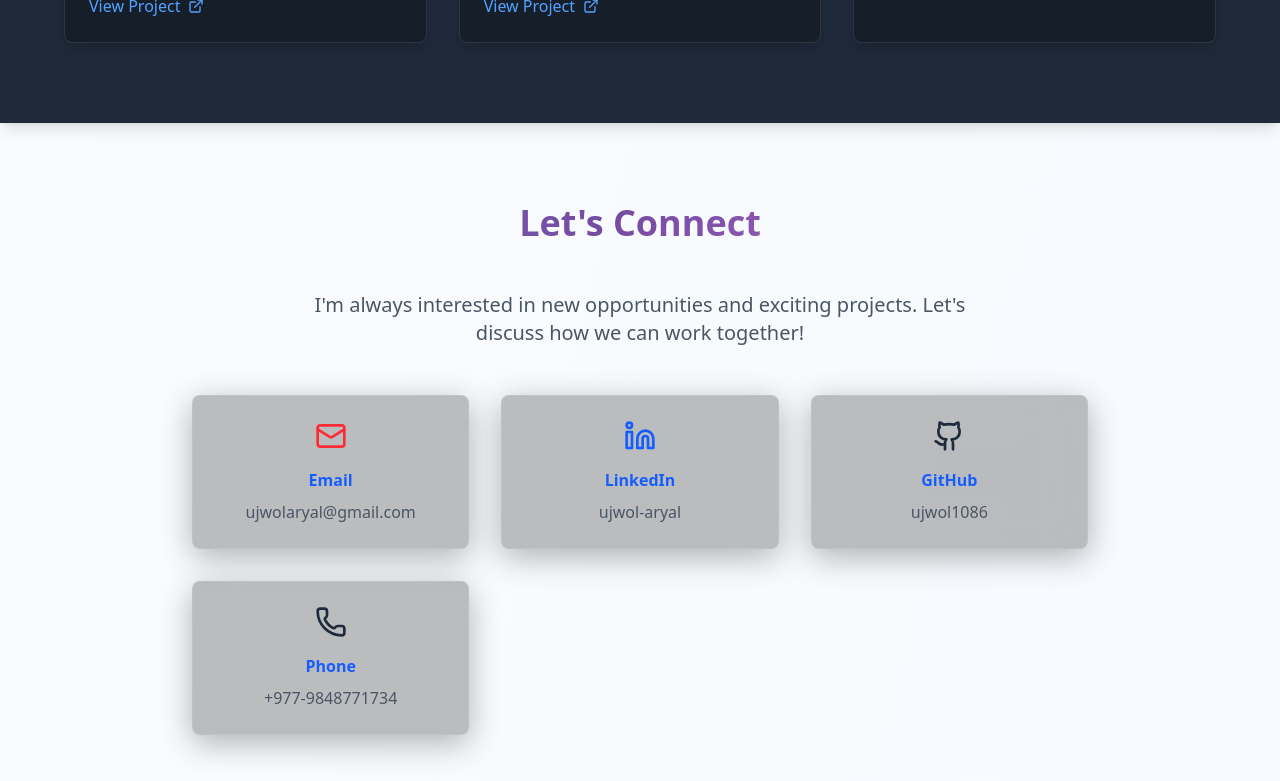
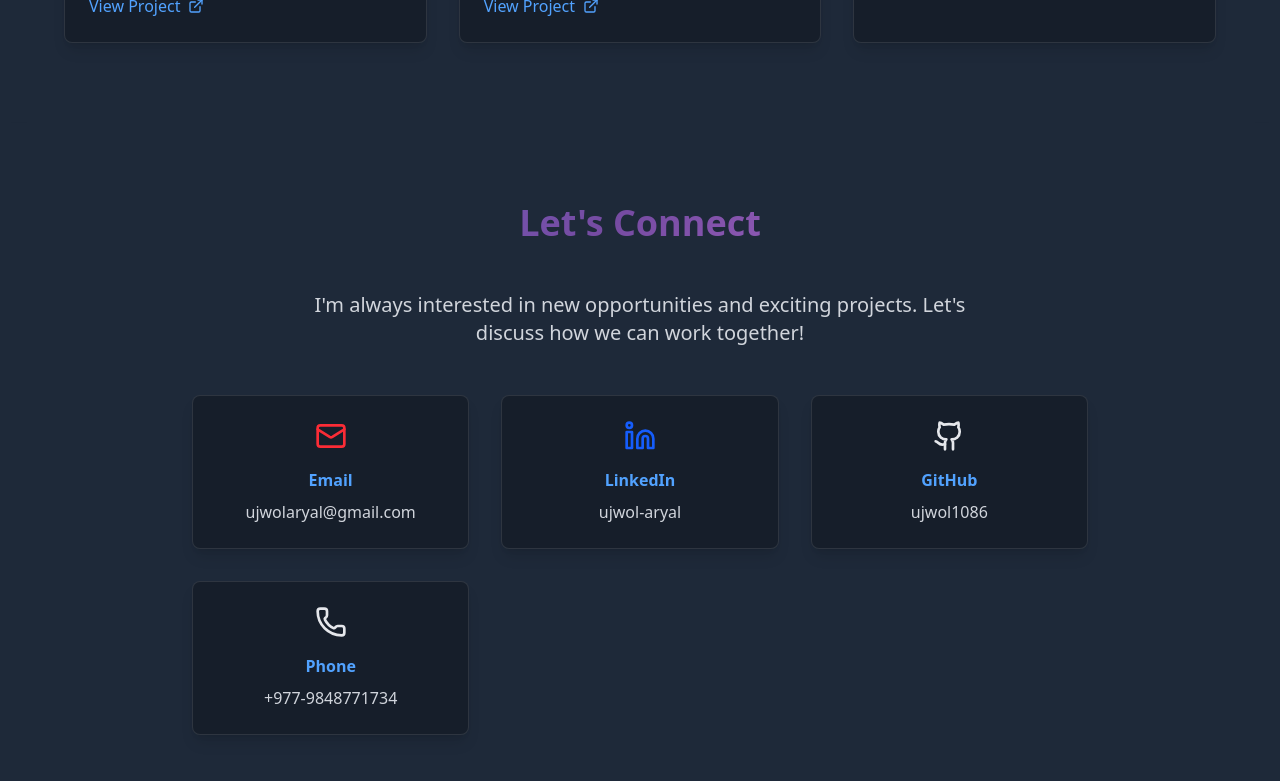
Before and after one commit to Ujwol1086/ujwol-portfolio, a React (Vite) app: page / in a window 1280 px wide. Shown: the part 3880-4661 px from the top of the page. Built offline with nearby package versions, Linux system fonts and the light colour scheme.

Commit message:
Contact component to support dark mode styling by utilizing isDarkMode prop from App component

```diff
--- a/src/App.jsx
+++ b/src/App.jsx
@@ -81,7 +81,7 @@ function App() {
 
         <Projects isDarkMode={isDarkMode} />
 
-        <Contact />
+        <Contact isDarkMode={isDarkMode} />
 
         <Footer />
 
--- a/src/components/Contact.jsx
+++ b/src/components/Contact.jsx
@@ -3,7 +3,7 @@ import { Mail, Linkedin, Github, Download, Phone } from "lucide-react";
 import Section from "./Section";
 import SectionTitle from "./SectionTitle";
 
-const Contact = () => {
+const Contact = ({ isDarkMode }) => {
   const fadeInUp = {
     initial: { opacity: 0, y: 60 },
     animate: { opacity: 1, y: 0 },
@@ -27,13 +27,13 @@ const Contact = () => {
   return (
     <Section
       id="contact"
-      className="py-20 px-4 bg-white/50 dark:bg-gray-800/50"
+      className={`py-20 px-4 relative ${isDarkMode ? 'bg-gray-800 !bg-gray-800' : 'bg-white !bg-white'} shadow-lg`}
     >
       <div className="max-w-4xl mx-auto text-center">
         <SectionTitle>Let's Connect</SectionTitle>
 
         <motion.p
-          className="text-xl text-gray-600 dark:text-gray-300 mb-12 max-w-2xl mx-auto"
+          className={`text-xl mb-12 max-w-2xl mx-auto ${isDarkMode ? 'text-gray-300' : 'text-gray-600'}`}
           {...fadeInUp}
         >
           I'm always interested in new opportunities and exciting projects.
@@ -67,14 +67,14 @@ const Contact = () => {
               title: "GitHub",
               value: "ujwol1086",
               href: "https://github.com/ujwol1086",
-              color: "text-gray-800 dark:text-gray-200",
+              color: isDarkMode ? "text-gray-200" : "text-gray-800",
             },
             {
               icon: Phone,
               title: "Phone",
               value: "+977-9848771734",
               href: "tel:+977-9848771734",
-              color: "text-gray-800 dark:text-gray-200",
+              color: isDarkMode ? "text-gray-200" : "text-gray-800",
             },
           ].map((contact, index) => (
             <motion.a
@@ -82,17 +82,21 @@ const Contact = () => {
               href={contact.href}
               target="_blank"
               rel="noopener noreferrer"
-              className="glass p-6 rounded-lg hover:shadow-lg transition-all duration-300 block cursor-pointer"
+              className={`p-6 rounded-lg hover:shadow-lg transition-all duration-300 block cursor-pointer ${
+                isDarkMode
+                  ? 'bg-black/25 backdrop-blur-20 border border-white/10 shadow-lg'
+                  : 'bg-white/15 backdrop-blur-20 border border-white/20 shadow-lg'
+              }`}
               variants={scaleIn}
               whileHover={{ scale: 1.05, y: -5 }}
             >
               <contact.icon
                 className={`w-8 h-8 mx-auto mb-4 ${contact.color}`}
               />
-              <h3 className="font-semibold text-blue-600 dark:text-blue-400 mb-2">
+              <h3 className={`font-semibold mb-2 ${isDarkMode ? 'text-blue-400' : 'text-blue-600'}`}>
                 {contact.title}
               </h3>
-              <p className="text-gray-600 dark:text-gray-300">
+              <p className={`${isDarkMode ? 'text-gray-300' : 'text-gray-600'}`}>
                 {contact.value}
               </p>
             </motion.a>
```
